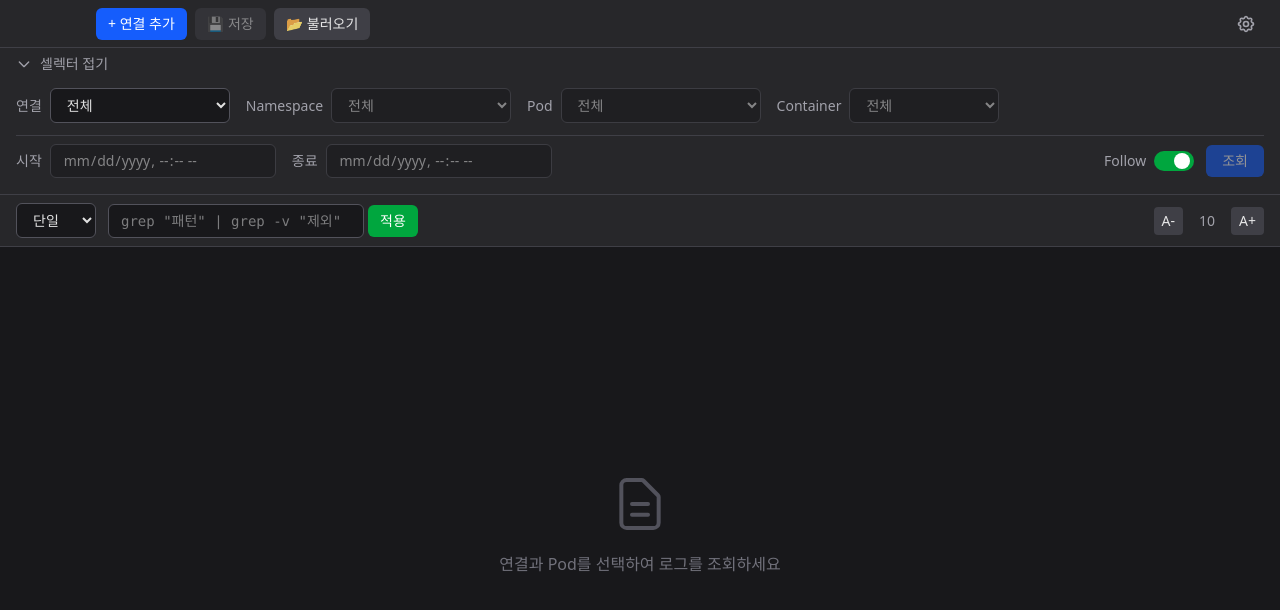
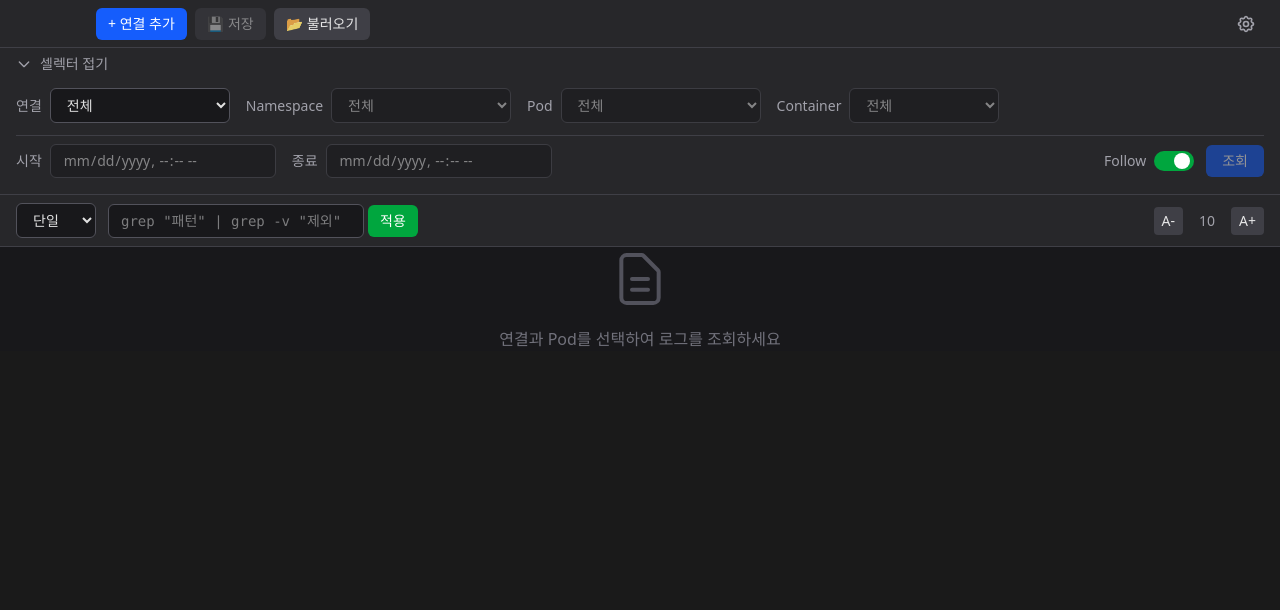
Before and after one commit to terria1020/kube-log-helper, a React (Vite) app: page / in a window 1280 px wide. Shown: the top 610 px of the page. Built offline with nearby package versions, Linux system fonts and the light colour scheme.

Commit message:
fix: 상단 UI 스크롤 방지
- body와 #root에 overflow: hidden 추가
- SplitView를 flex-1 min-h-0 wrapper로 감싸서 올바른 높이 계산

```diff
--- a/src/App.tsx
+++ b/src/App.tsx
@@ -52,7 +52,9 @@ function App() {
       <Header />
       <SelectorBar onStartLog={handleStartLog} />
       <LogToolbar />
-      <SplitView />
+      <div className="flex-1 min-h-0">
+        <SplitView />
+      </div>
     </div>
   );
 }
--- a/src/index.css
+++ b/src/index.css
@@ -43,11 +43,13 @@ body {
   margin: 0;
   min-width: 320px;
   min-height: 100vh;
+  overflow: hidden;
 }
 
 #root {
   width: 100%;
   height: 100vh;
+  overflow: hidden;
 }
 
 /* Electron window drag regions */
```
